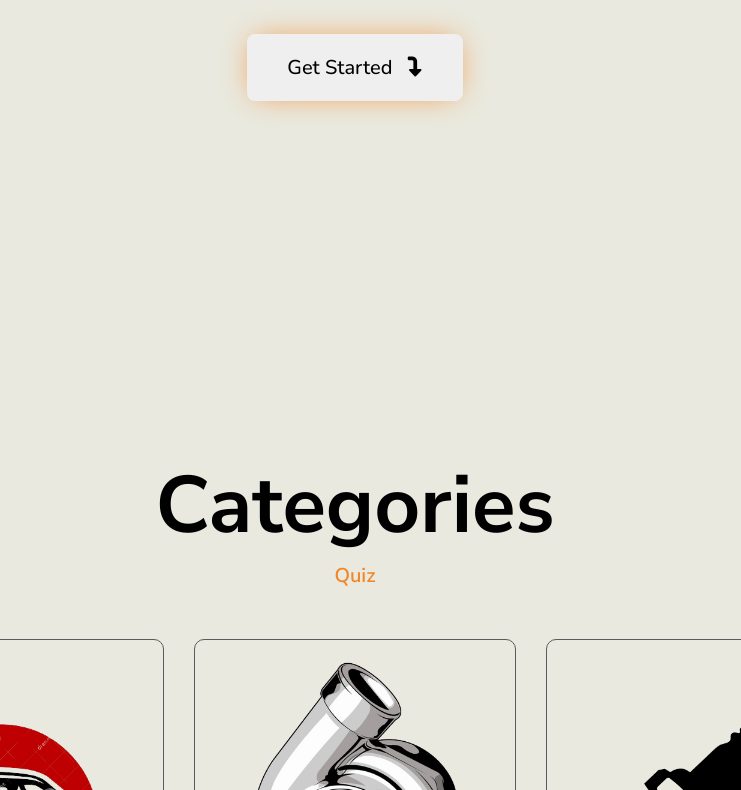
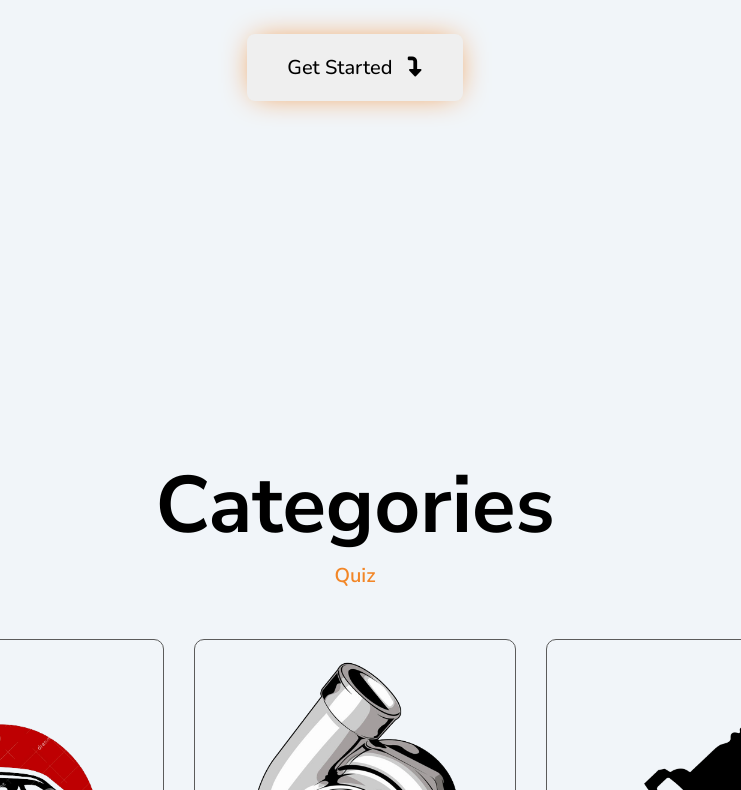
Before and after one commit to pavan6115/Turbo-Quiz, a plain HTML site: page index.html in a window 1280 px wide. Shown: the part 676-1466 px from the top of the page, without its empty margins (285-1026 px from the left). Drawn offline with nearby package versions, Linux system fonts and the light colour scheme.

Commit message:
refactor: changed bg color

```diff
--- a/index.css
+++ b/index.css
@@ -7,7 +7,7 @@
 }
 
 :root {
-    --background-color: rgb(233, 233, 223);
+    --background-color: #f1f5f9;
     --primary-color: rgb(242, 134, 39);
     --secondary-color: rgb(242, 92, 5);
     --border-color: rgb(140, 28, 3);
--- a/pages/jdm/ques.css
+++ b/pages/jdm/ques.css
@@ -7,7 +7,7 @@
 }
 
 :root {
-    --background-color: rgba(240, 229, 214, 0.651);
+    --background-color: #f1f5f9;
     --primary-color: rgb(242, 134, 39);
     --secondary-color: rgb(242, 92, 5);
     --border-color: rgb(140, 28, 3);
```
